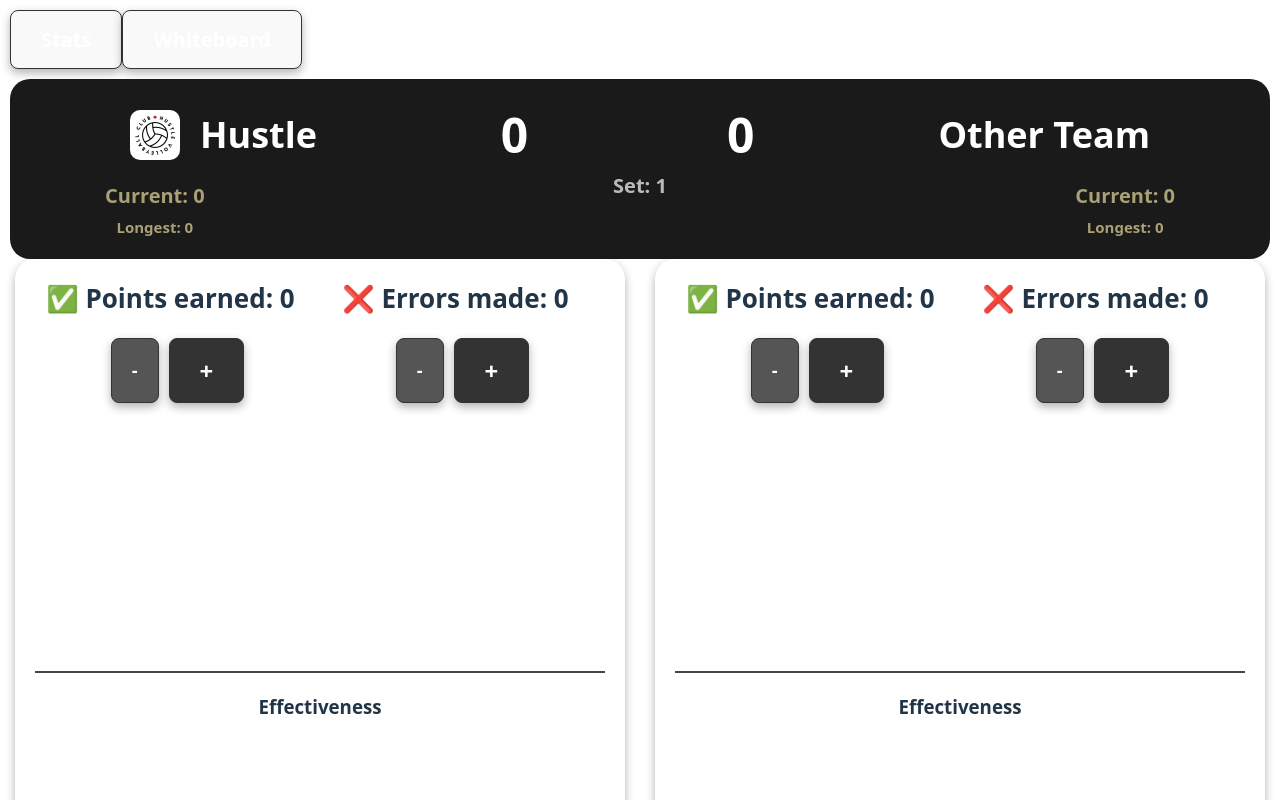
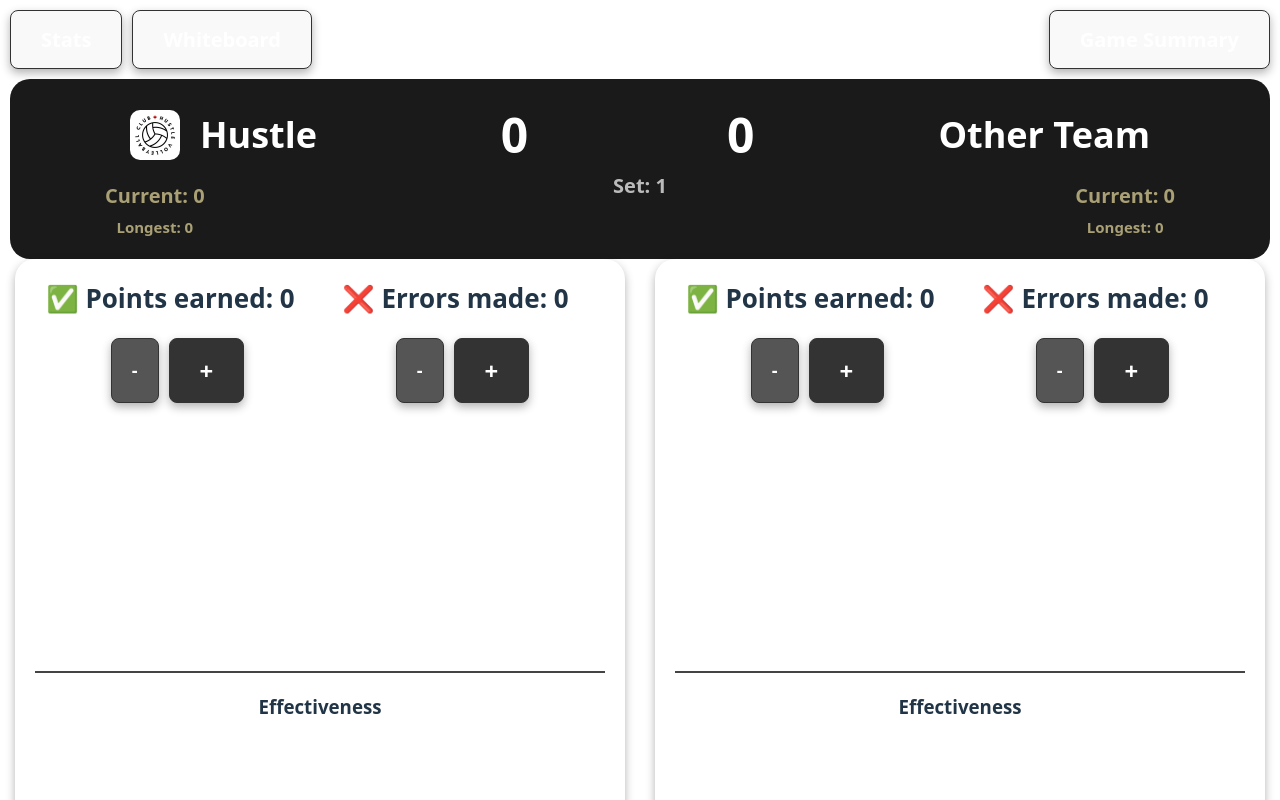
Before and after one commit to jrosario0225/volleyball-tracker, a React (Vite) app: page / in a window 1280 px wide. Shown: the top 800 px of the page. Built offline with nearby package versions, Linux system fonts and the light colour scheme.

Commit message:
added Game Summary button (not working yet)

```diff
--- a/src/App.css
+++ b/src/App.css
@@ -41,6 +41,18 @@
 }
 
 .view-toggle {
+  display: flex;
+  flex-direction: row;
   margin-top: 10px;
   margin-left: 10px;
 }
+
+.view-stats-button {
+  margin-right: 10px;
+}
+
+.view-summary-button {
+  display: flex;
+  margin-left: auto;
+  margin-right: 10px;
+}
--- a/src/App.jsx
+++ b/src/App.jsx
@@ -101,8 +101,8 @@ function App() {
     }
   }
 
+  // functions for updating SET number and SAVING it
 
-  // functions for updating SET number and prompting Set Modal
   const nextSet = () => {
     stats.saveSet(currentSet)
     const nextSetNumber = currentSet + 1
@@ -122,7 +122,6 @@ function App() {
     stats.loadSet(prevSetNumber)
     setCurrentSet(prevSetNumber)
   }
-
 
   const handleSelectStat = (statKey) => {
     stats.addStat(statModalTeam, statModalType, statKey)
@@ -147,8 +146,15 @@ function App() {
 
       {/* Dashboard */}
       <div className="view-toggle">
-        <button onClick={() => setCurrentView("stats")} className={currentView === "stats" ? "active" : ""}>Stats</button>
-        <button onClick={() => setCurrentView("whiteboard")} className={currentView === "whiteboard" ? "active" : ""}>Whiteboard</button>
+        <div className="view-stats-button">
+          <button onClick={() => setCurrentView("stats")} className={currentView === "stats" ? "active" : ""}>Stats</button>
+        </div>
+        <div className="view-whiteboard-button">
+          <button onClick={() => setCurrentView("whiteboard")} className={currentView === "whiteboard" ? "active" : ""}>Whiteboard</button>
+        </div>
+        <div className="view-summary-button">
+          <button onClick={() => setCurrentView("summary")} className={currentView === "summary" ? "active" : ""}>Game Summary</button>
+        </div>
       </div>
 
 
```
